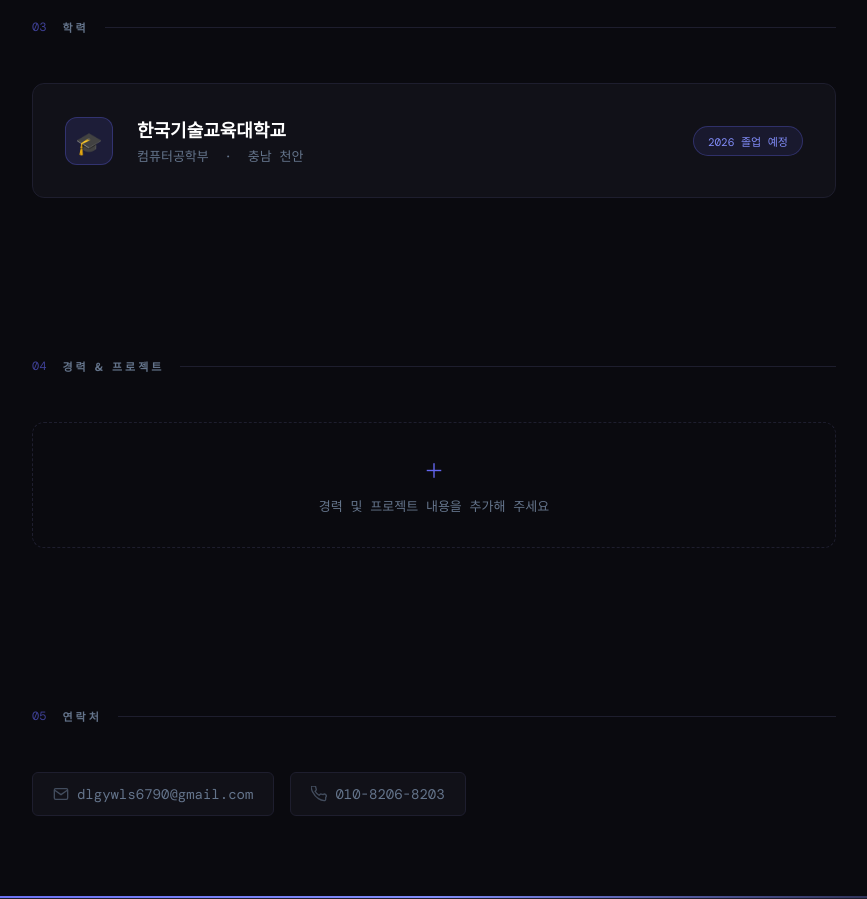
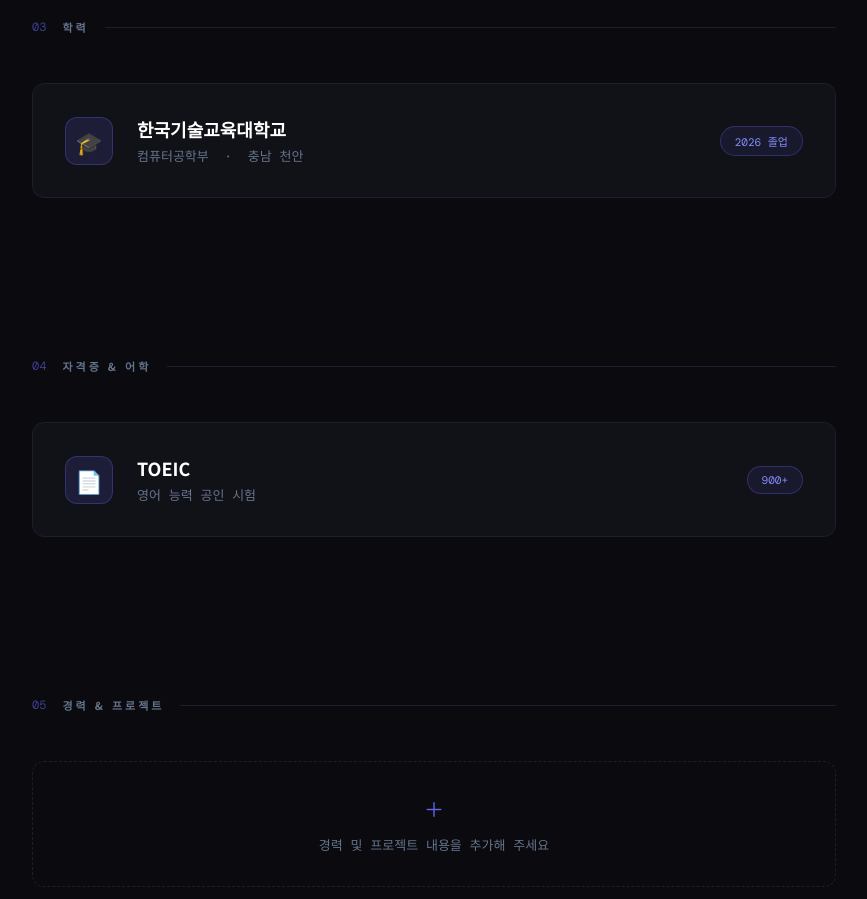
Before and after one commit to qoqoqoqoqoqoo1/portfolio, a plain HTML site: page index.html in a window 1280 px wide. Shown: the part 1700-2599 px from the top of the page, without its empty margins (206-1073 px from the left). Drawn offline with nearby package versions, Linux system fonts and the light colour scheme.

Commit message:
자격증 추가 및 졸업년도 수정

```diff
--- a/index.html
+++ b/index.html
@@ -532,14 +532,31 @@
       <div class="edu-name">한국기술교육대학교</div>
       <div class="edu-detail">컴퓨터공학부 &nbsp;·&nbsp; 충남 천안</div>
     </div>
-    <div class="edu-badge">2026 졸업 예정</div>
+    <div class="edu-badge">2026 졸업</div>
+  </div>
+</section>
+
+<!-- CERTIFICATION -->
+<section>
+  <div class="section-header reveal">
+    <span class="section-num">04</span>
+    <span class="section-title">자격증 &amp; 어학</span>
+    <div class="section-line"></div>
+  </div>
+  <div class="edu-card reveal">
+    <div class="edu-icon">📄</div>
+    <div>
+      <div class="edu-name">TOEIC</div>
+      <div class="edu-detail">영어 능력 공인 시험</div>
+    </div>
+    <div class="edu-badge">900+</div>
   </div>
 </section>
 
 <!-- EXPERIENCE -->
 <section>
   <div class="section-header reveal">
-    <span class="section-num">04</span>
+    <span class="section-num">05</span>
     <span class="section-title">경력 &amp; 프로젝트</span>
     <div class="section-line"></div>
   </div>
@@ -552,7 +569,7 @@
 <!-- CONTACT -->
 <section id="contact">
   <div class="section-header reveal">
-    <span class="section-num">05</span>
+    <span class="section-num">06</span>
     <span class="section-title">연락처</span>
     <div class="section-line"></div>
   </div>
```
